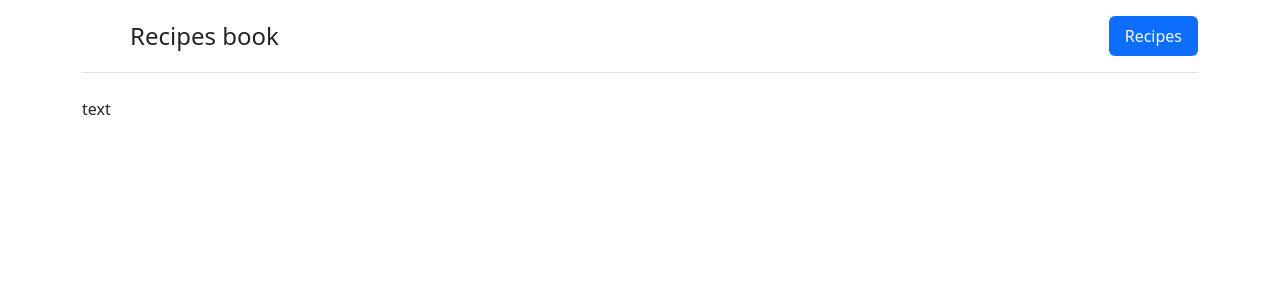
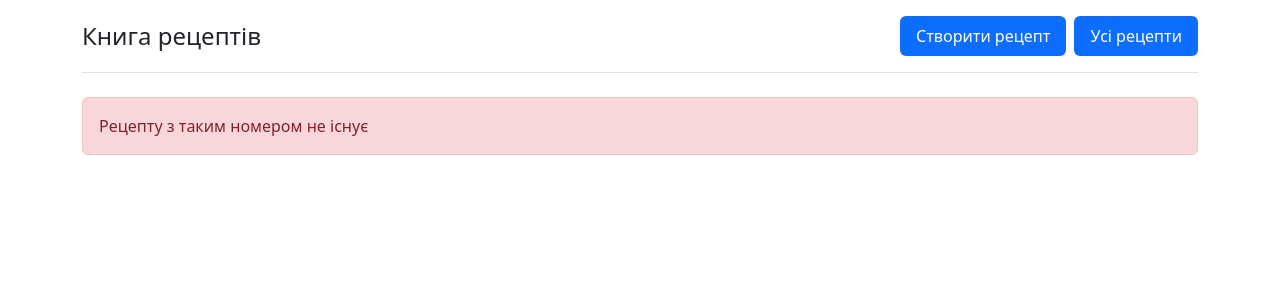
Before and after one commit to mezgoodle/recipes-book, a Django app: page /recipes/1 in a window 1280 px wide. Shown: the top 300 px of the page. Run offline with Django 4.2, Linux system fonts and the light colour scheme; data that the repository does not hold is empty.

Commit message:
Update content in templates

```diff
--- a/recipes/dashboard/admin.py
+++ b/recipes/dashboard/admin.py
@@ -1,6 +1,7 @@
 from django.contrib import admin
 
 from .models import TelegramUser, Recipe
+
 
 @admin.register(TelegramUser)
 class TelegramUserAdmin(admin.ModelAdmin):
--- a/recipes/dashboard/models.py
+++ b/recipes/dashboard/models.py
@@ -1,4 +1,3 @@
-from tabnanny import verbose
 from django.db import models
 
 class TelegramUser(models.Model):
@@ -7,7 +6,7 @@ class TelegramUser(models.Model):
     username = models.CharField(max_length=100, verbose_name='Юзернейм користувача в телеграмі')
     telegram_id = models.CharField(max_length=100, verbose_name='Айді користувача в телеграмі')
     questioned_name = models.CharField(max_length=100, verbose_name='Ім\'я користувача з анкети')
-    sex = models.CharField(max_length=100, verbose_name='Стать користувача в телеграмі') # TODO: maybe do as choice field
+    sex = models.CharField(max_length=100, verbose_name='Стать користувача в телеграмі')
 
     class Meta:
         verbose_name = 'Користувач'
--- a/recipes/dashboard/templates/dashboard/base.html
+++ b/recipes/dashboard/templates/dashboard/base.html
@@ -3,7 +3,7 @@
   <head>
     <meta charset="UTF-8" />
     <meta name="viewport" content="width=device-width, initial-scale=1.0" />
-    <title>{% block title %}Hello{% endblock %}</title>
+    <title>{% block title %}Книга рецептів{% endblock %}</title>
     <link
       href="https://cdn.jsdelivr.net/npm/bootstrap@5.2.2/dist/css/bootstrap.min.css"
       rel="stylesheet"
--- a/recipes/dashboard/templates/dashboard/error.html
+++ b/recipes/dashboard/templates/dashboard/error.html
@@ -1,6 +1,6 @@
 {% extends 'dashboard/base.html' %}
 
-{% block title %}Помилка{% endblock %}
+{% block title %}Виникла помилка{% endblock %}
 {% block content %}
-	{{error}}
+	<div class="alert alert-danger" role="alert">{{error}}</div>
 {% endblock %}
--- a/recipes/dashboard/templates/dashboard/includes/navbar.html
+++ b/recipes/dashboard/templates/dashboard/includes/navbar.html
@@ -6,14 +6,14 @@
       href="/"
       class="d-flex align-items-center mb-3 mb-md-0 me-md-auto text-dark text-decoration-none"
     >
-      <svg class="bi me-2" width="40" height="32">
-        <use xlink:href="#bootstrap"></use>
-      </svg>
-      <span class="fs-4">Recipes book</span>
+      <span class="fs-4">Книга рецептів</span>
     </a>
     <ul class="nav nav-pills">
+      <li class="nav-item me-2">
+        <a href="{% url 'create_recipe' %}" class="nav-link active">Створити рецепт</a>
+      </li>
       <li class="nav-item">
-        <a href="{% url 'recipes' %}" class="nav-link active" aria-current="page">Recipes</a>
+        <a href="{% url 'recipes' %}" class="nav-link active">Усі рецепти</a>
       </li>
     </ul>
   </header>
--- a/recipes/dashboard/templates/dashboard/index.html
+++ b/recipes/dashboard/templates/dashboard/index.html
@@ -1,6 +1,6 @@
 {% extends 'dashboard/base.html' %}
 
-{% block title %}Main page{% endblock %}
+{% block title %}Адмін-панель{% endblock %}
 {% block content %}
     <h1>Список користувачів</h1>
     {% if users %}
@@ -29,6 +29,6 @@
 					</tbody>
         </table>
     {% else %}
-        <h4>There are no users now</h4>
+        <h4>У БД немає користувачів</h4>
     {% endif %}
 {% endblock %}
--- a/recipes/dashboard/templates/dashboard/recipe.html
+++ b/recipes/dashboard/templates/dashboard/recipe.html
@@ -1,10 +1,11 @@
 {% extends 'dashboard/base.html' %}
 
-{% block title %}Рецепту {{recipe.name}}{% endblock %}
+{% block title %}Рецепт {{recipe.name}}{% endblock %}
 {% block content %}
+	<h1>{{recipe.name|upper}}</h1>
 	<form action="" method="post" enctype="multipart/form-data">
 		{% csrf_token %}
 		{{ form }}
-		<button type="submit" class="btn btn-warning mt-2">Edit</button>
+		<button type="submit" class="btn btn-warning mt-2">Редагувати</button>
 	</form>
 {% endblock %}
--- a/recipes/dashboard/templates/dashboard/recipes.html
+++ b/recipes/dashboard/templates/dashboard/recipes.html
@@ -27,6 +27,6 @@
 					</tbody>
         </table>
     {% else %}
-        <h4>There are no recipes now</h4>
+        <h4>У БД немає рецептів</h4>
     {% endif %}
 {% endblock %}
--- a/recipes/dashboard/views.py
+++ b/recipes/dashboard/views.py
@@ -2,6 +2,7 @@ from django.shortcuts import render, redirect
 
 from .models import TelegramUser, Recipe
 from .forms import RecipeForm
+
 
 def index(request):
     users = TelegramUser.objects.all().order_by('-id')
@@ -17,7 +18,7 @@ def recipe(request, recipe_id):
     try:
         recipe_obj = Recipe.objects.get(pk=recipe_id)
     except Recipe.DoesNotExist:
-        return render(request, 'dashboard/error.html', {'error': 'text'})
+        return render(request, 'dashboard/error.html', {'error': 'Рецепту з таким номером не існує'})
 
     if request.method == 'POST':
         form = RecipeForm(request.POST, request.FILES, instance=recipe_obj)
@@ -26,7 +27,7 @@ def recipe(request, recipe_id):
             return redirect('single_recipe', recipe_id=recipe_id)
 
     form = RecipeForm(instance=recipe_obj)
-    return render(request, 'dashboard/recipe.html', {'form': form})
+    return render(request, 'dashboard/recipe.html', {'form': form, 'recipe': recipe_obj})
 
 
 
```
Also changed, not shown: recipes/media/uploads/image_2022-10-20_16-39-41.png (added), recipes/media/uploads/photo_2022-10-20_15-11-46_SRmMKHU.jpg (added).
